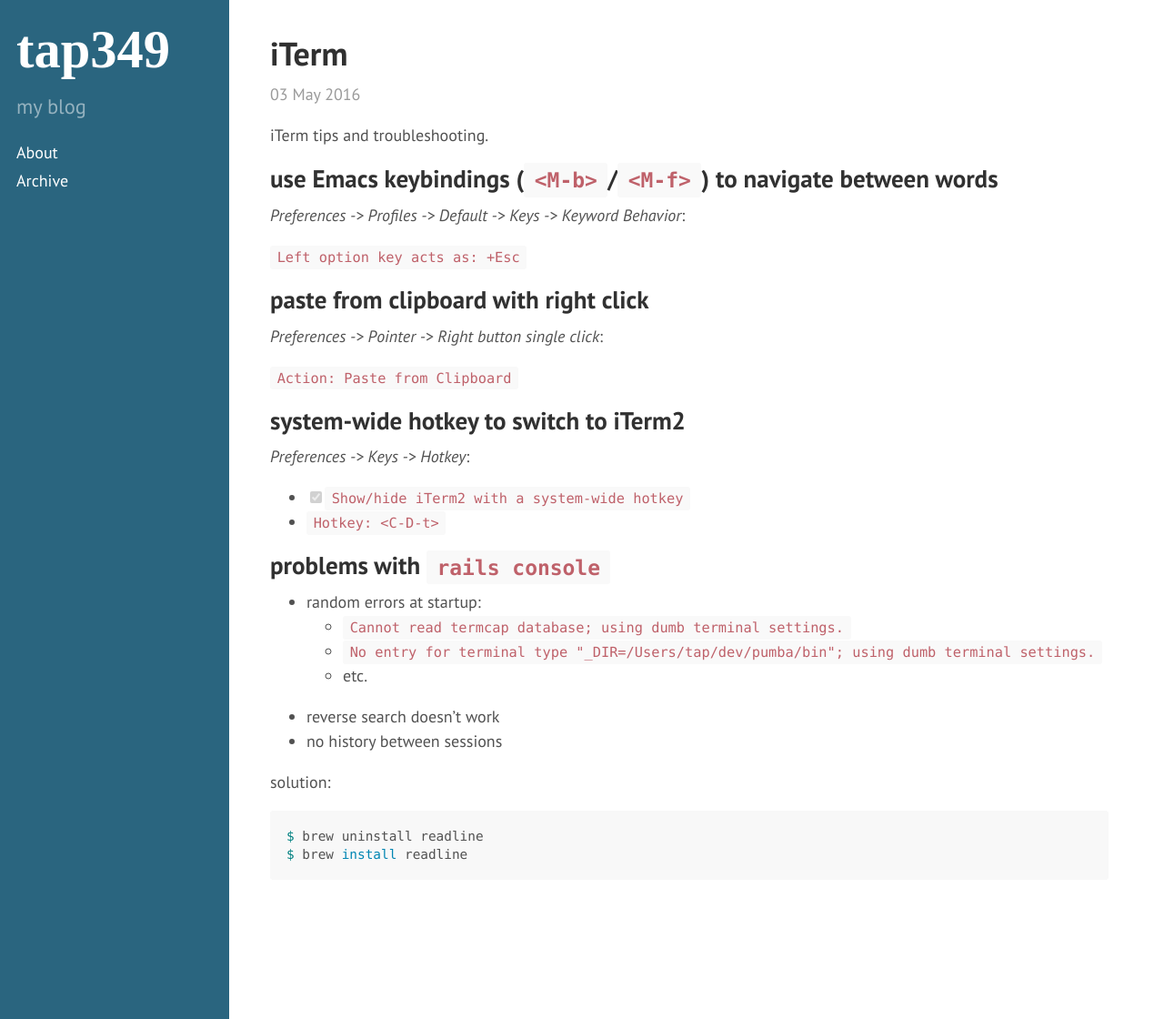
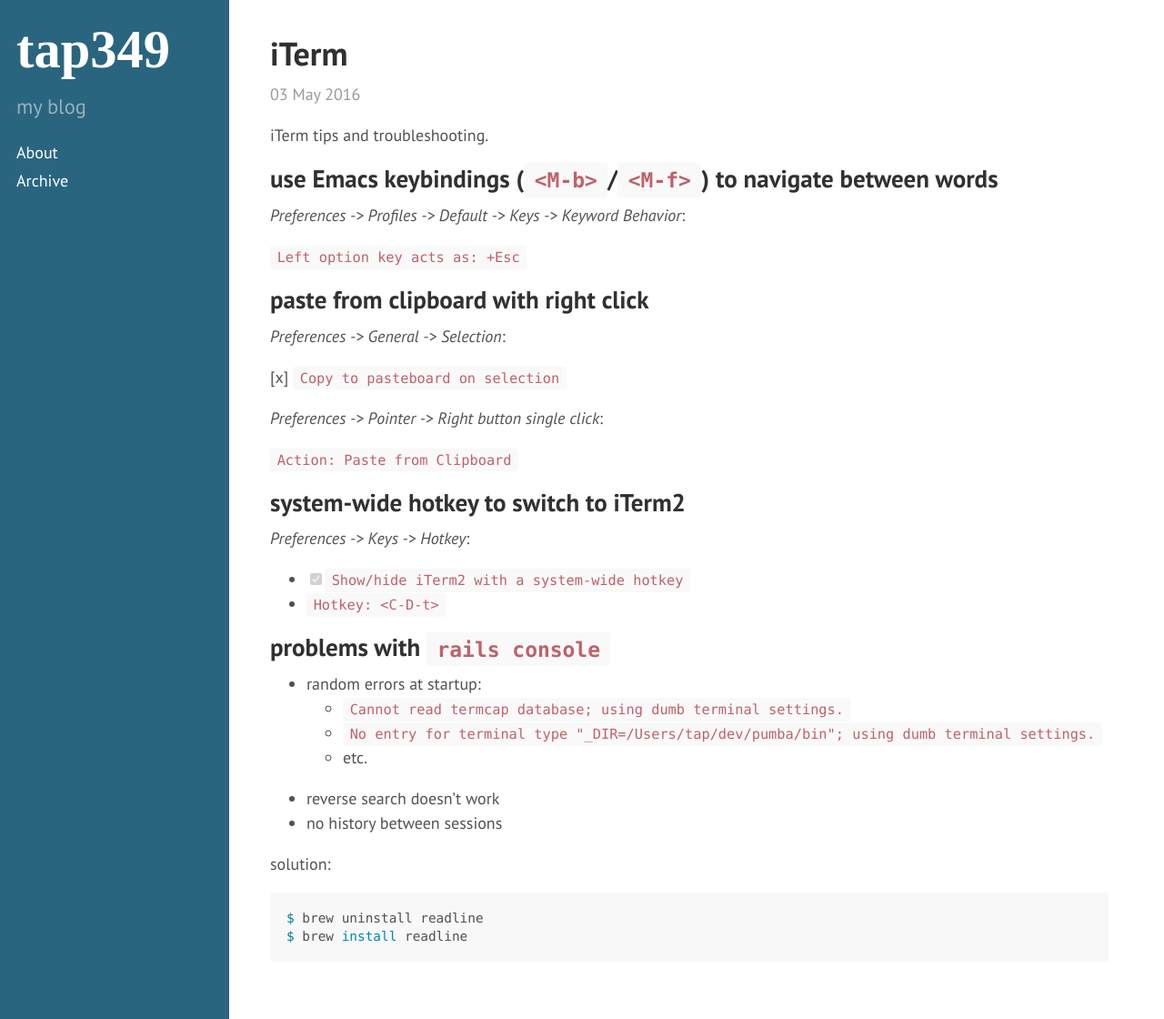
Before and after one commit to tap349/tap349.github.io, a Jekyll site: the page built from _posts/2016-05-03-iTerm.md, in a window 1280 px wide and 1120 px high. Shown: the whole window at 91% size. Built offline with Jekyll 4.4.1, drawn with Linux system fonts in a browser that asks for light colours.

Commit message:
add setting to copy on selection for iterm

```diff
--- a/_posts/2016-05-03-iTerm.md
+++ b/_posts/2016-05-03-iTerm.md
@@ -17,6 +17,10 @@
 `Left option key acts as: +Esc`
 
 ## paste from clipboard with right click
+
+*Preferences -> General -> Selection*:
+
+[x] `Copy to pasteboard on selection`
 
 *Preferences -> Pointer -> Right button single click*:
 
```
